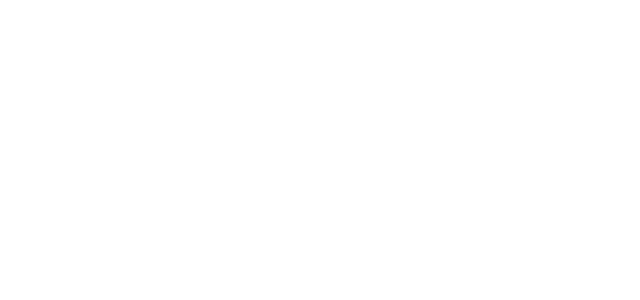
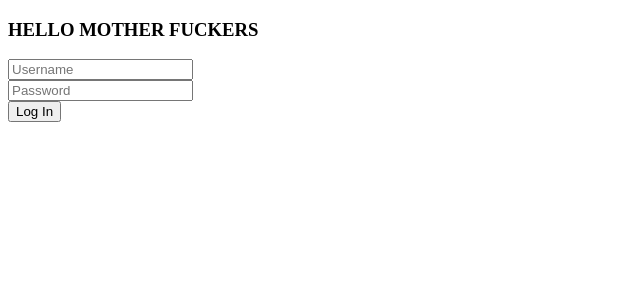
Before and after one commit to TPavZ/dCC_Capstone_Frontend, a React (Create React App) app: page / in a window 1280 px wide. Shown: the top 300 px of the page, without its empty margins (0-640 px from the left). Built offline with nearby package versions, Linux system fonts and the light colour scheme.

Commit message:
chore: added loginform comp.

```diff
--- a/public/index.html
+++ b/public/index.html
@@ -1,13 +1,14 @@
 <!DOCTYPE html>
 <html lang="en">
+
 <head>
+  <meta name="keywords" content="TBD">
+  <meta name="discription"
+    content="Tyler Pavlic's devCodeCamp Capstone Project. This is an app to track vehicle servce records and compare them with other users. Created using create-react-app">
+  <meta name="author" content="Tyler Pavlic">
   <meta charset="utf-8" />
   <meta name="viewport" content="width=device-width, initial-scale=1" />
   <meta name="theme-color" content="#000000" />
-    <meta
-      name="description"
-      content="Web site created using create-react-app"
-    />
   <link rel="apple-touch-icon" href="%PUBLIC_URL%/logo192.png" />
   <!--
       manifest.json provides metadata used when your web app is installed on a
@@ -25,9 +26,10 @@
     -->
   <title>Service Logger</title>
 </head>
+
 <body>
   <noscript>You need to enable JavaScript to run this app.</noscript>
-    <div id="root"></div>
+  <div id="fromindexjs"></div>
   <!--
       This HTML file is a template.
       If you open it directly in the browser, you will see an empty page.
@@ -39,4 +41,5 @@
       To create a production bundle, use `npm run build` or `yarn build`.
     -->
 </body>
+
 </html>
--- a/src/App.js
+++ b/src/App.js
@@ -1,8 +1,10 @@
+import LoginForm from "./Components/LoginForm/LoginForm";
 
 function App() {
   return (
     <div>
-
+      <h3>HELLO MOTHER FUCKERS</h3>
+      <LoginForm />
     </div>
   );
 }
--- /dev/null
+++ b/src/Components/LoginForm/LoginForm.jsx
@@ -0,0 +1,30 @@
+import React, { useState } from "react";
+
+const LoginForm = (props) => {
+    const [username, setUsername] = useState("");
+    const [password, setPassword] = useState("");
+
+    function handleSubmit(el) {
+        el.preventDefault();
+        props.login(username, password);
+    }
+
+    return (
+        <form onSubmit={handleSubmit}>
+            <div className="username">
+                {/* <span>Username</span> */}
+                <input type="text" value={username} placeholder="Username" onChange={(el) => setUsername(el.target.value)}></input>
+            </div>
+            <div className="password">
+                {/* <span>Password</span> */}
+                <input type="password" value={password} placeholder="Password" onChange={(el) => setPassword(el.target.value)}></input>
+            </div>
+            <div>
+                <button type="submit" onClick={handleSubmit}>Log In</button>
+            </div>
+        </form>
+    )
+
+}
+
+export default LoginForm
--- a/src/index.js
+++ b/src/index.js
@@ -1,10 +1,5 @@
 import React from 'react';
 import ReactDOM from 'react-dom';
-import App from './App';
+import App from './App.js';
 
-ReactDOM.render(
-  <React.StrictMode>
-    <App />
-  </React.StrictMode>,
-  document.getElementById('root')
-);
+ReactDOM.render(<App />, document.getElementById('fromindexjs'));
```
Lines whose indentation alone changed are shown as unchanged.
